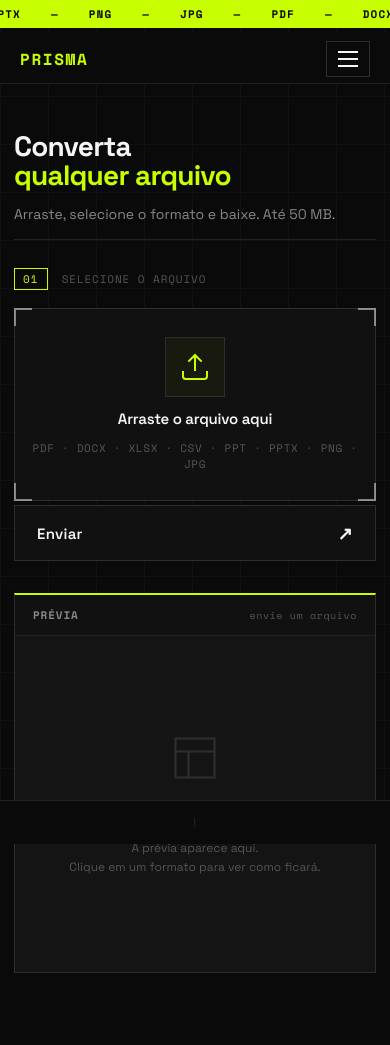
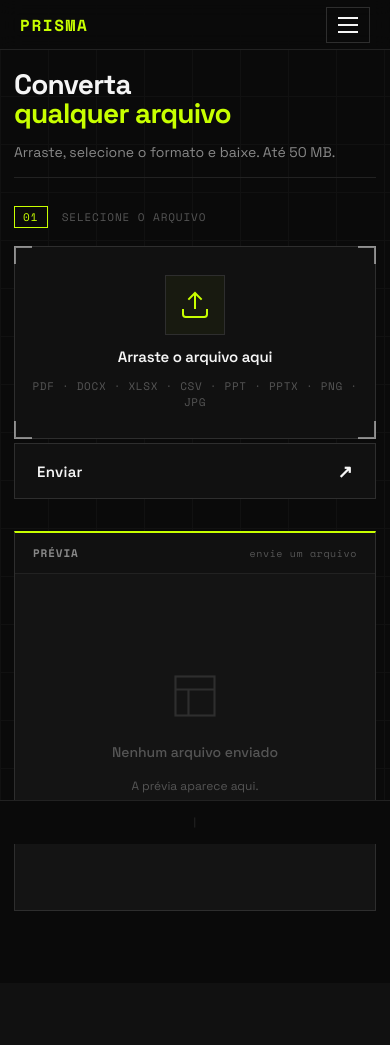
Before and after one commit to GuGoulart/Prisma-Converter, a Flask app: page / in a window 390 px wide. After the commit the page ends 911 px from the top, so only its background shows below. Run offline with Flask 3, Linux system fonts and the light colour scheme.

Commit message:
Arrumando o front para celular

```diff
--- a/static/style.css
+++ b/static/style.css
@@ -53,7 +53,7 @@ body{background:var(--bg);font-family:var(--font);color:var(--text);overflow-x:h
 @keyframes scroll-left{0%{transform:translateX(0)}100%{transform:translateX(-100%)}}
 
 /* ── Drawer overlay (mobile) ── */
-.drawer-overlay{position:fixed;inset:0;background:rgba(0,0,0,0.7);z-index:150;opacity:0;pointer-events:none;transition:opacity .3s ease}
+.drawer-overlay{position:fixed;inset:0;background:rgba(0,0,0,0.4);backdrop-filter:blur(5px);-webkit-backdrop-filter:blur(5px);z-index:150;opacity:0;pointer-events:none;transition:opacity .3s ease}
 .drawer-overlay.ativo{opacity:1;pointer-events:auto}
 
 .mobile-nav{display:none}
@@ -266,7 +266,8 @@ body{background:var(--bg);font-family:var(--font);color:var(--text);overflow-x:h
 
 /* ── Mobile ── */
 @media(max-width:768px){
-    .mobile-nav{display:flex;position:fixed;top:34px;left:0;right:0;height:50px;background:var(--bg);border-bottom:1px solid var(--border);padding:0 20px;align-items:center;justify-content:space-between;z-index:90}
+    .marquee-bar{display:none}
+    .mobile-nav{display:flex;position:fixed;top:0;left:0;right:0;height:50px;background:rgba(10,10,10,0.9);backdrop-filter:blur(10px);-webkit-backdrop-filter:blur(10px);border-bottom:1px solid var(--border);padding:0 20px;align-items:center;justify-content:space-between;z-index:90}
     .mobile-logo{font-family:var(--mono);font-size:16px;font-weight:700;color:var(--accent);letter-spacing:.1em}
     .mobile-menu-btn{display:flex;flex-direction:column;gap:5px;background:none;border:1px solid var(--border2);padding:9px 11px;cursor:pointer;transition:all .2s}
     .mobile-menu-btn span{display:block;width:20px;height:2px;background:var(--text);transition:all .3s ease}
@@ -278,7 +279,7 @@ body{background:var(--bg);font-family:var(--font);color:var(--text);overflow-x:h
     .sidebar-fechar{display:none !important}
     .sidebar{position:fixed;top:0;bottom:0;left:-270px;width:260px;height:100vh;z-index:200;border-right:1px solid var(--border2);background:rgba(10,10,10,0.92);backdrop-filter:blur(20px);-webkit-backdrop-filter:blur(20px);transition:left .3s cubic-bezier(.4,0,.2,1);padding:20px 24px 32px;overflow-y:auto}
     .sidebar.aberta{left:0}
-    .layout{padding-top:calc(34px + 50px);padding-bottom:52px}
+    .layout{padding-top:50px;padding-bottom:52px}
     .main{padding:20px 14px;gap:28px}
     .titulo-principal{font-size:28px;letter-spacing:-.8px}
     .header-num{display:none}
@@ -286,7 +287,7 @@ body{background:var(--bg);font-family:var(--font);color:var(--text);overflow-x:h
     .upload-inner{padding:28px 14px}
     .botao{height:56px;font-size:15px}
     .opcao-card{min-width:64px;height:52px}
-    .marquee-bar{height:28px}
+
     .toast{left:12px;right:12px;bottom:58px;justify-content:center}
     .content-wrapper{grid-template-columns:1fr}
     .preview-col{position:static;height:380px}
```
